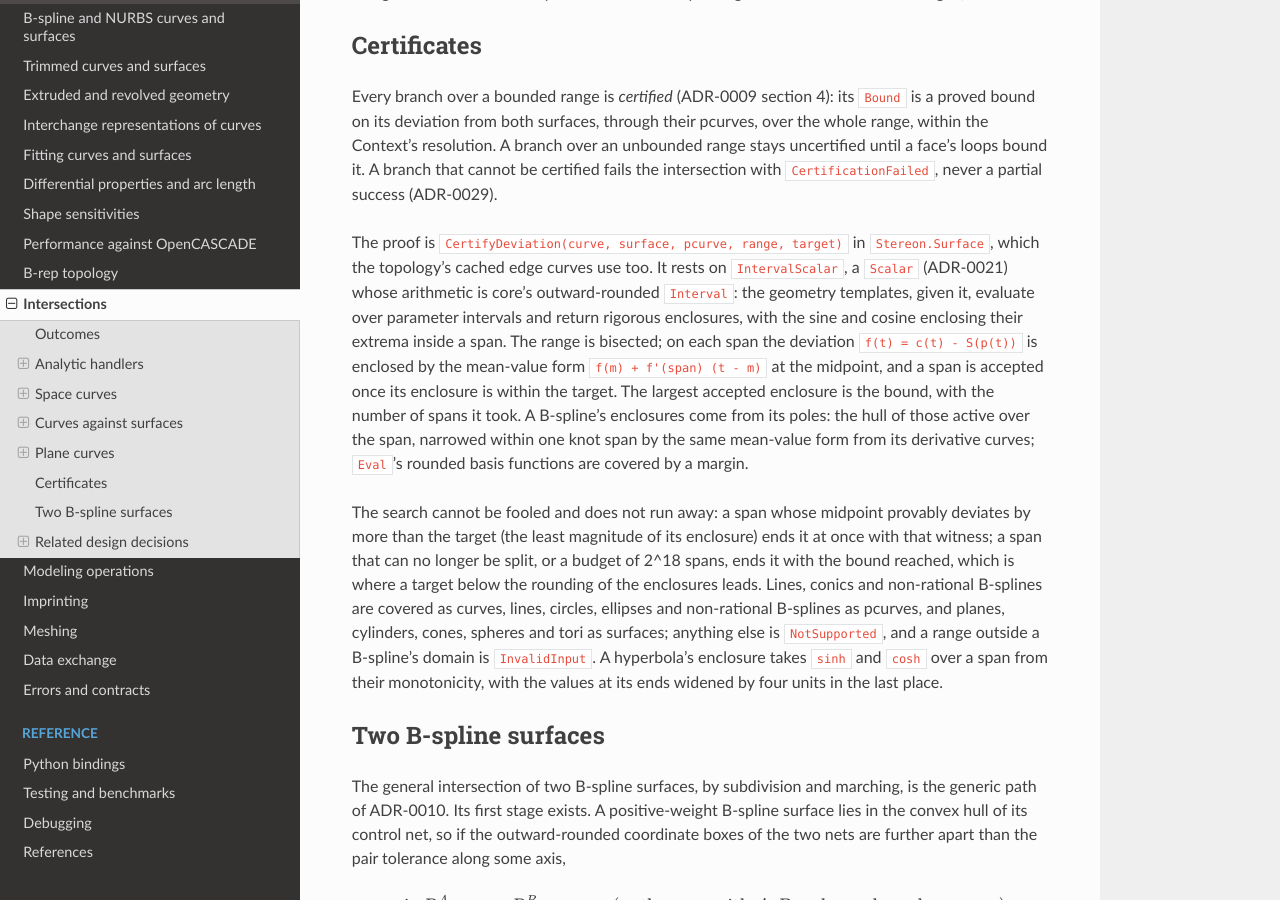
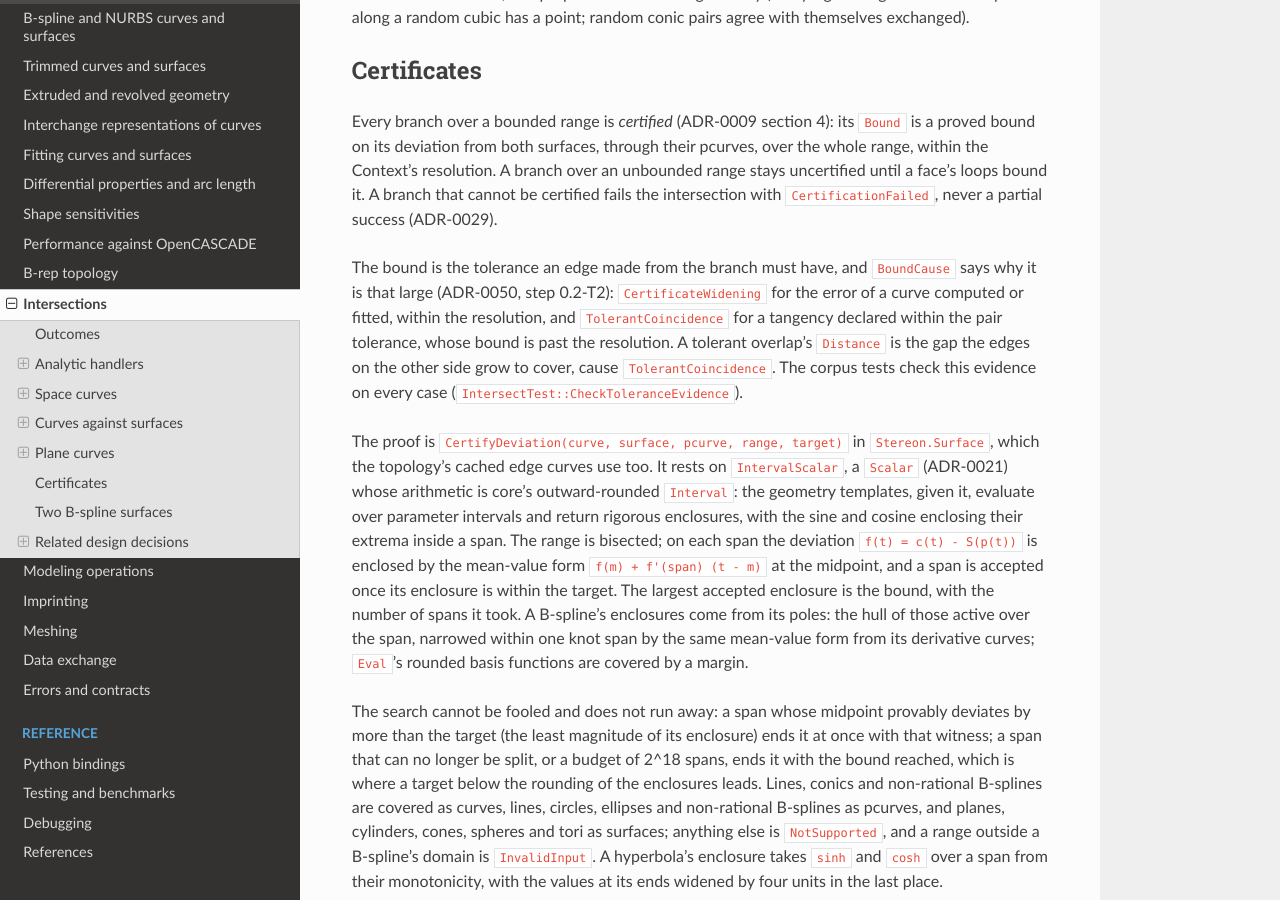
Before and after one commit to onurtuncer/Stereon, a Sphinx documentation site: the page built from docs/intersection.rst, in a window 1280 px wide and 900 px high, scrolled down 24473 px. Built offline with Sphinx 7.4.7 and the Read the Docs theme 3.1.0, drawn with Linux system fonts in a browser that asks for light colours; pages that are not in the unit, such as notebooks, are missing from menus; cross-references to code outside the pages are shown as plain code; some of the changed text lies outside the part shown.

Commit message:
intersect: 0.2-T2 of ADR-0050, branches say why their bound is what it is
ToleranceCause moves to Stereon.Core, below the intersection library.
IntersectionBranch::BoundCause names the cause of its certified Bound, the
tolerance an edge made from it must have: CertificateWidening for a curve
computed or fitted, within the resolution, or TolerantCoincidence for a
tangency declared within the pair tolerance, whose bound is past it. A
tolerant overlap's Distance is its gap.

IntersectTest::CheckToleranceEvidence holds every case of
corpus/analytic-ssi/ and corpus/curved-ssi/ to it (the exhaustive suite in
both orders included), and the declared tangent circle of
ElementaryPairsTests. Isolated points and the Boolean's reporting of the
tolerances it creates edges with remain.

Co-Authored-By: Claude Opus 5.5 <noreply@anthropic.com>

```diff
--- a/docs/intersection.rst
+++ b/docs/intersection.rst
@@ -281,7 +281,8 @@ A declared configuration says so in the result:
 - **A tangent circle declared within the tolerance** lies up to the gap
   away from one surface, by construction. It is certified against the pair
   tolerance, not the resolution, and its ``Bound`` records the deviation
-  actually proved.
+  actually proved, with ``BoundCause`` ``TolerantCoincidence`` when that is
+  past the resolution.
 
 The generated corpus sweeps (``corpus/analytic-ssi/sweep-*``) found both
 defects. Concentric spheres whose radii differed within the tolerance were
@@ -1387,6 +1388,15 @@ branch over an unbounded range stays uncertified until a face's loops
 bound it. A branch that cannot be certified fails the intersection with
 ``CertificationFailed``, never a partial success (ADR-0029).
 
+The bound is the tolerance an edge made from the branch must have, and
+``BoundCause`` says why it is that large (ADR-0050, step 0.2-T2):
+``CertificateWidening`` for the error of a curve computed or fitted, within
+the resolution, and ``TolerantCoincidence`` for a tangency declared within
+the pair tolerance, whose bound is past the resolution. A tolerant overlap's
+``Distance`` is the gap the edges on the other side grow to cover, cause
+``TolerantCoincidence``. The corpus tests check this evidence on every case
+(``IntersectTest::CheckToleranceEvidence``).
+
 The proof is ``CertifyDeviation(curve, surface, pcurve, range, target)``
 in ``Stereon.Surface``, which the topology's cached edge curves use too.
 It rests on ``IntervalScalar``, a ``Scalar`` (ADR-0021) whose arithmetic
```
Also changed, not shown: docs/planning/v0.2-acceptance-ledger.md (+1 -1 lines), 8 other files.
